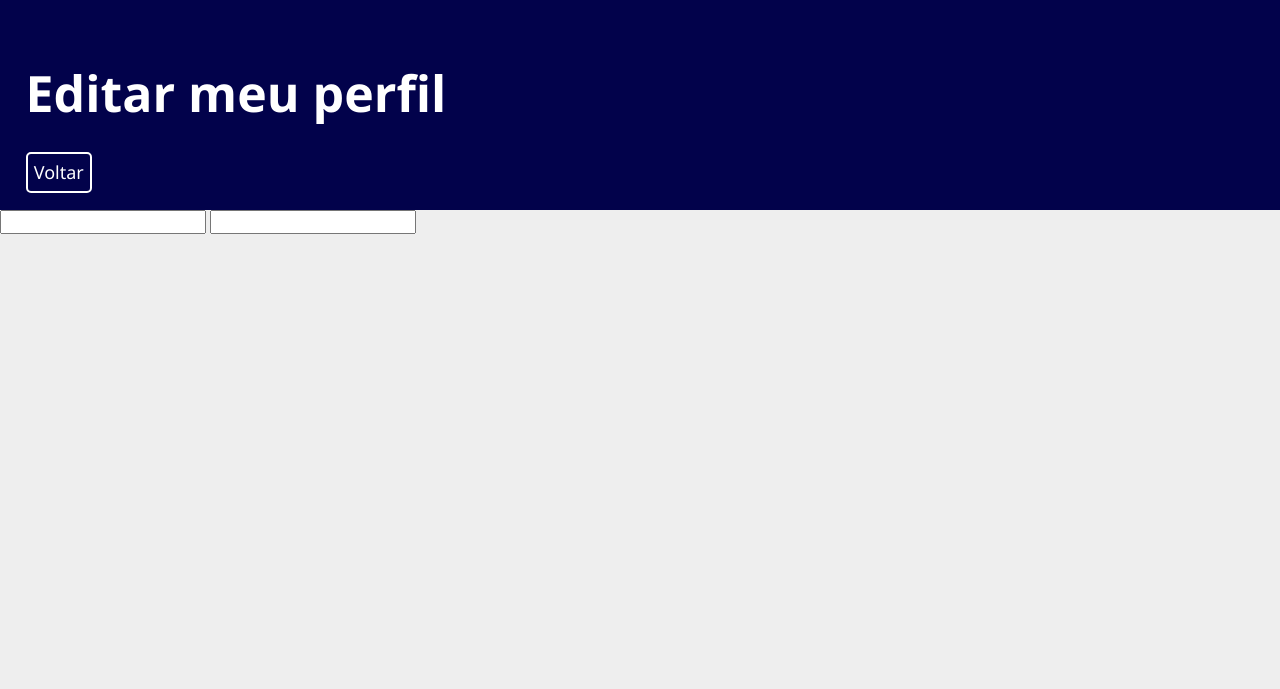
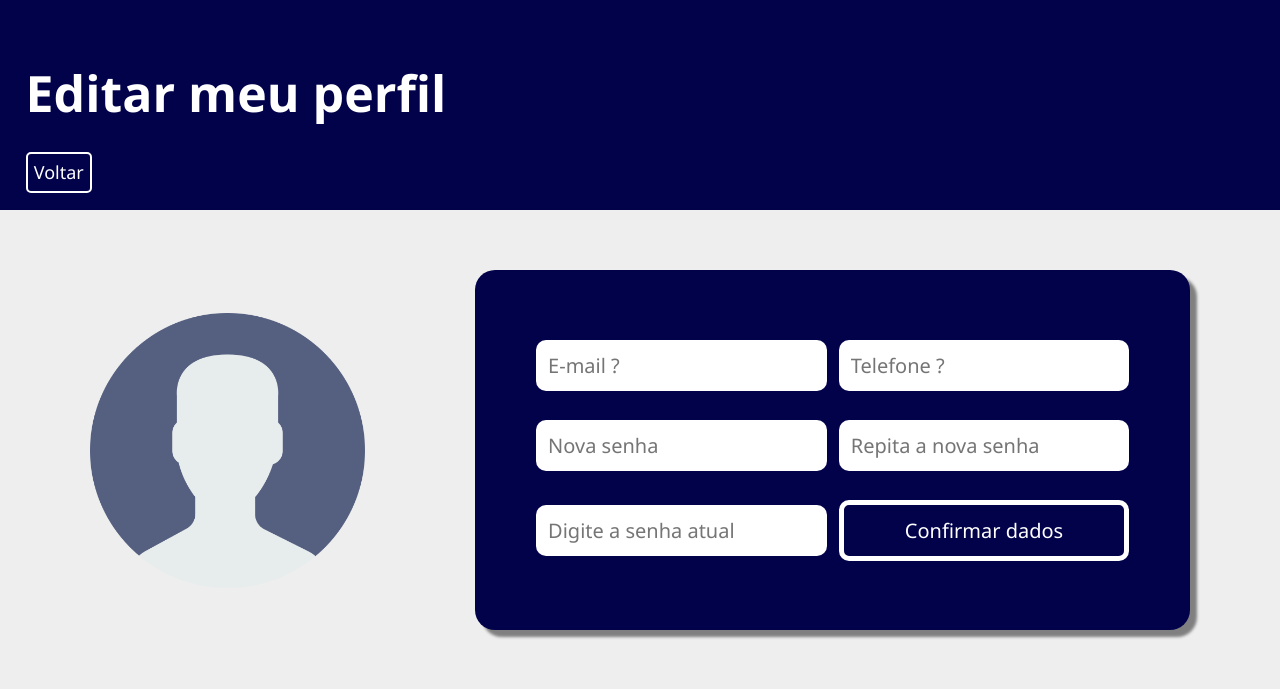
Before and after one commit to DevGuilhermeAraujo/AutoMob-PlataformaParaAutoEscola, a PHP site: page /Usuario/editar.php in a window 1280 px wide. Shown: the top 689 px of the page. Run offline with PHP 8.4, Linux system fonts and the light colour scheme.

Commit message:
front.edit

```diff
--- a/Usuario/Usuario.css
+++ b/Usuario/Usuario.css
@@ -84,3 +84,31 @@ input,#sel{
     color: black;
     font-weight: 500;
 }
+#edt{
+    width: 90%;
+    margin-left: 5%;
+    height: 60vh;
+    display: flex;
+    align-items: center;
+    padding: 2%;
+}
+#edt img{
+    width: 25%;
+}
+#edt form{
+    width: 75%;
+    display: flex;
+    padding: 5%;
+    height: 45vh;
+    background-color: #02024b;
+}
+#edt form input{
+    width: 48%;
+    margin: 1%;
+    background-color: white;
+    color: #02024b;
+    padding: 2%;
+}
+#btnEdt{
+    background-color: gray;
+}
--- a/Usuario/editar.php
+++ b/Usuario/editar.php
@@ -5,15 +5,23 @@
     <meta name="viewport" content="width=device-width, initial-scale=1.0">
     <title>Editar</title>
     <link rel="stylesheet" href="../index.css">
+    <link rel="stylesheet" href="Usuario.css">
 </head>
 <body>
 <div class="Inicio">
         <h1>Editar meu perfil</h1>
         <a href="homeUsuario.php">Voltar</a>
     </div>
-    <form>
-        <input type="E-mail">
-        <input type="text">
-    </form>
+   <div id="edt">
+        <img src="../Imgs/icoPerfil.png" alt="foto perfil">
+        <form>
+            <input type="E-mail" placeholder="E-mail ?">
+            <input type="text" placeholder="Telefone ?">
+            <input type="password" placeholder="Nova senha">
+            <input type="password" placeholder="Repita a nova senha">
+            <input type="password" placeholder="Digite a senha atual">
+            <input style="background-color:#02024b;color:white;border: 5px solid white" type="submit" value="Confirmar dados">
+        </form>
+   </div>
 </body>
 </html>
```
Also changed, not shown: Imgs/icoPerfil.png (added).
